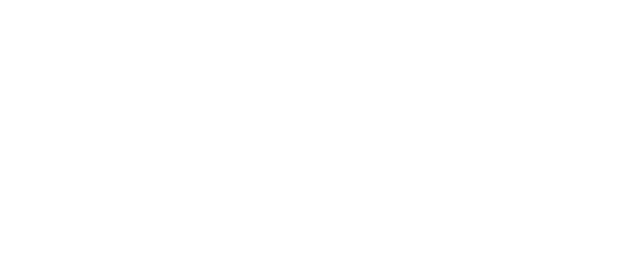
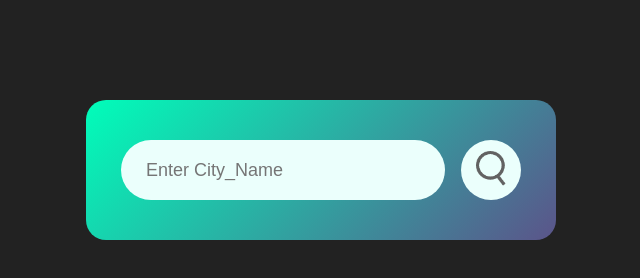
Before and after one commit to VishalPanchal11/Weather-Webapp, a plain HTML site: page index.html in a window 1280 px wide. Shown: the whole page, without its empty margins (319-959 px from the left). Drawn offline with Linux system fonts and the light colour scheme.

Commit message:
search bar

```diff
--- a/index.html
+++ b/index.html
@@ -3,9 +3,16 @@
 <head>
     <meta charset="UTF-8">
     <meta name="viewport" content="width=device-width, initial-scale=1.0">
-    <title>Document</title>
+    <link rel="stylesheet" href="/style.css">
+    <title>Weather</title>
 </head>
 <body>
-
+    <div class="card">
+        <div class="search">
+            <input type="text" placeholder="Enter City_Name" spellcheck="false">
+            <button><img src="/images/search.png"></button>
+        </div>
+    </div>
+    <script src="/script.js"></script>
 </body>
 </html>
--- a/style.css
+++ b/style.css
@@ -0,0 +1,51 @@
+*{
+    margin: 0;
+    padding: 0;
+    font-family:'Poppins', sans-serif;
+    box-sizing: border-box;
+}
+body{
+    background: #222;
+}
+.card{
+    width: 90%;
+    max-width: 470px;
+    background: linear-gradient(135deg,#00feba, #5b548a);
+    color: #fff;
+    margin: 100px auto 0;
+    border-radius:20px;
+    padding: 40px 35px;
+    text-align: center;
+}
+.search{
+    width: 100%;
+    display: flex;
+    align-items: center;
+    justify-content: space-between;
+}
+.search input{
+    border: 0;
+    outline: 0;
+    background: #ebfffc;
+    color: #555;
+    padding: 10px 25px;
+    height: 60px;
+    border-radius:30px;
+    flex: 1;
+    margin-right: 16px;
+    font-size: 18px;
+}
+.search button{
+    border: 0;
+    outline: 0;
+    background: #ebfffc;
+    border-radius: 50%;
+    width: 60px;
+    height: 60px;
+    min-width: 60px;
+    min-height: 60px;
+    cursor: pointer;
+}
+.search button img{
+    width: 30px;
+}
```
